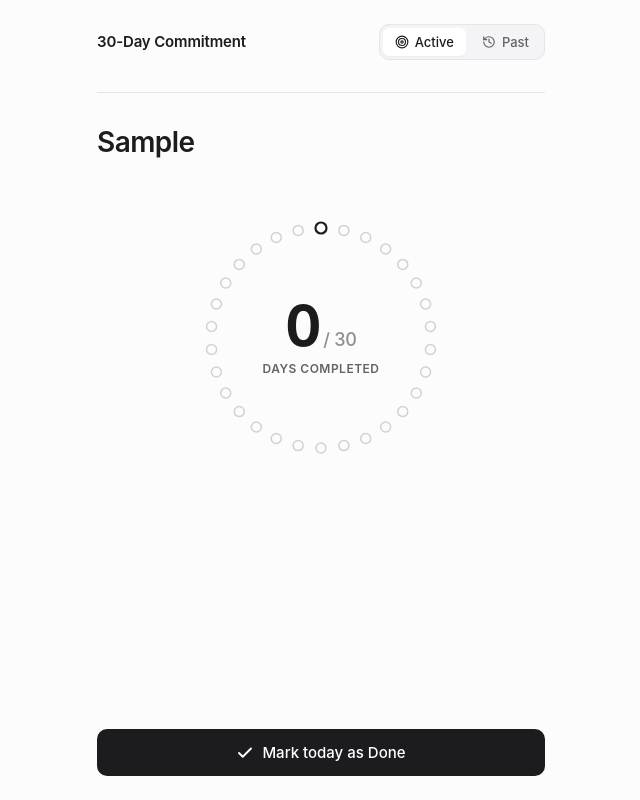
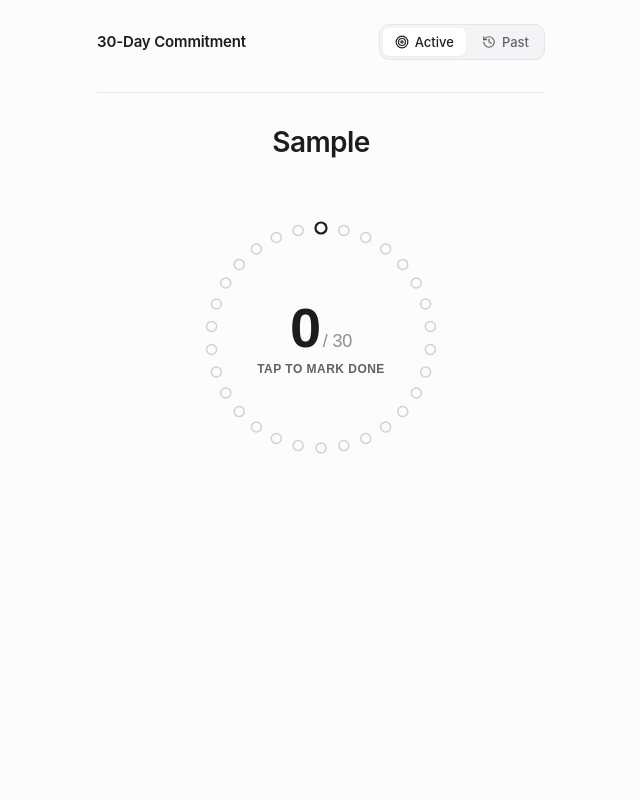
Before and after one commit to sidharthd/thirty-web, a React (Vite) app: page / in a window 1280 px wide. Both pictures are taken after typing "Sample" into the empty fields and a click on the button "Start 30-Day Commitment". Shown: the whole page, without its empty margins (319-959 px from the left). Built offline with nearby package versions, Linux system fonts and the light colour scheme.

Commit message:
tap on dial to mark today done

```diff
--- a/src/ui/components/DoneButton.tsx
+++ /dev/null
@@ -1,50 +0,0 @@
-import React from 'react';
-import { Check, RotateCcw } from 'lucide-react';
-
-interface DoneButtonProps {
-  isTodayDone: boolean;
-  onMarkDone: () => void;
-  onUndo: () => void;
-  disabled?: boolean;
-}
-
-export const DoneButton: React.FC<DoneButtonProps> = ({
-  isTodayDone,
-  onMarkDone,
-  onUndo,
-  disabled = false,
-}) => {
-  if (isTodayDone) {
-    return (
-      <div className="active-actions">
-        <div className="completed-badge">
-          <Check size={16} strokeWidth={2.5} aria-hidden="true" />
-          <span>Completed for today</span>
-        </div>
-        <button
-          type="button"
-          className="btn btn-ghost"
-          onClick={onUndo}
-          title="Undo today's completion"
-        >
-          <RotateCcw size={14} aria-hidden="true" />
-          <span>Undo today</span>
-        </button>
-      </div>
-    );
-  }
-
-  return (
-    <div className="active-actions">
-      <button
-        type="button"
-        className="btn btn-primary"
-        onClick={onMarkDone}
-        disabled={disabled}
-      >
-        <Check size={18} strokeWidth={2.5} aria-hidden="true" />
-        <span>Mark today as Done</span>
-      </button>
-    </div>
-  );
-};
--- a/src/ui/components/RadialProgress.tsx
+++ b/src/ui/components/RadialProgress.tsx
@@ -4,6 +4,8 @@ import { TARGET_DAYS } from '../../logic/commitmentRules.ts';
 interface RadialProgressProps {
   completedCount: number;
   isTodayDone: boolean;
+  onMarkDone: () => void;
+  disabled?: boolean;
 }
 
 const VIEWBOX_SIZE = 260;
@@ -14,11 +16,25 @@ const PIP_RADIUS = 5;
 export const RadialProgress: React.FC<RadialProgressProps> = ({
   completedCount,
   isTodayDone,
+  onMarkDone,
+  disabled = false,
 }) => {
   const days = Array.from({ length: TARGET_DAYS }, (_, i) => i + 1);
+  const isActionable = !isTodayDone && !disabled;
 
   return (
     <div className="radial-container" role="region" aria-label="30-day precision radial progress">
+      <button
+        type="button"
+        className={`radial-interactive-btn ${isActionable ? 'is-actionable' : 'is-done'}`}
+        onClick={isActionable ? onMarkDone : undefined}
+        disabled={disabled || isTodayDone}
+        aria-label={
+          isTodayDone
+            ? `Completed for today. ${completedCount} of ${TARGET_DAYS} days completed.`
+            : `Tap to mark today as done. Current progress: ${completedCount} of ${TARGET_DAYS} days completed.`
+        }
+      >
         <div className="radial-wrapper">
           <svg
             viewBox={`0 0 ${VIEWBOX_SIZE} ${VIEWBOX_SIZE}`}
@@ -56,9 +72,12 @@ export const RadialProgress: React.FC<RadialProgressProps> = ({
               <span className="radial-count">{completedCount}</span>
               <span className="radial-total">/ {TARGET_DAYS}</span>
             </div>
-          <span className="radial-label">days completed</span>
+            <span className="radial-label">
+              {isTodayDone ? 'Completed today' : 'Tap to mark done'}
+            </span>
           </div>
         </div>
+      </button>
     </div>
   );
 };
--- a/src/ui/screens/ActiveScreen.tsx
+++ b/src/ui/screens/ActiveScreen.tsx
@@ -2,8 +2,7 @@ import React from 'react';
 import type { Commitment } from '../../types/commitment.ts';
 import type { ProgressState } from '../../logic/commitmentRules.ts';
 import { RadialProgress } from '../components/RadialProgress.tsx';
-import { DoneButton } from '../components/DoneButton.tsx';
-import { Plus } from 'lucide-react';
+import { Plus, RotateCcw } from 'lucide-react';
 
 interface ActiveScreenProps {
   commitment: Commitment | null;
@@ -51,14 +50,23 @@ export const ActiveScreen: React.FC<ActiveScreenProps> = ({
       <RadialProgress
         completedCount={progress.current}
         isTodayDone={isTodayDone}
+        onMarkDone={onMarkDone}
+        disabled={progress.isComplete}
       />
 
-      <DoneButton
-        isTodayDone={isTodayDone}
-        onMarkDone={onMarkDone}
-        onUndo={onUndo}
-        disabled={progress.isComplete}
-      />
+      {isTodayDone && !progress.isComplete && (
+        <div className="active-undo-container">
+          <button
+            type="button"
+            className="btn btn-ghost"
+            onClick={onUndo}
+            title="Undo today's mark"
+          >
+            <RotateCcw size={14} aria-hidden="true" />
+            <span>Undo today</span>
+          </button>
+        </div>
+      )}
     </section>
   );
 };
--- a/src/ui/styles/app.css
+++ b/src/ui/styles/app.css
@@ -193,6 +193,39 @@ body {
   margin: var(--space-xl) 0;
 }
 
+.radial-interactive-btn {
+  background: transparent;
+  border: none;
+  padding: 0;
+  cursor: pointer;
+  border-radius: 50%;
+  outline: none;
+  transition: transform var(--transition-normal);
+  -webkit-tap-highlight-color: transparent;
+  display: block;
+}
+
+.radial-interactive-btn.is-actionable:hover {
+  transform: scale(1.02);
+}
+
+.radial-interactive-btn.is-actionable:active {
+  transform: scale(0.98);
+}
+
+.radial-interactive-btn.is-actionable:hover .radial-pip.today-target {
+  stroke-width: 3.2px;
+}
+
+.radial-interactive-btn.is-actionable:focus-visible {
+  outline: 2px solid var(--text-primary);
+  outline-offset: 8px;
+}
+
+.radial-interactive-btn.is-done {
+  cursor: default;
+}
+
 .radial-wrapper {
   position: relative;
   width: 260px;
@@ -272,36 +305,20 @@ body {
 .active-screen {
   display: flex;
   flex-direction: column;
+  align-items: center;
+  text-align: center;
   flex: 1;
 }
 
 .active-header {
   margin-bottom: var(--space-md);
+  text-align: center;
 }
 
-.active-progress-stat {
-  font-size: 15px;
-  font-weight: 500;
-  color: var(--text-secondary);
-  margin-top: var(--space-xs);
-}
-
-.active-actions {
+.active-undo-container {
   display: flex;
-  flex-direction: column;
-  align-items: center;
-  gap: var(--space-md);
-  margin-top: auto;
-  padding-top: var(--space-lg);
-}
-
-.completed-badge {
-  display: inline-flex;
-  align-items: center;
-  gap: 8px;
-  font-size: 14px;
-  font-weight: 500;
-  color: var(--text-secondary);
+  justify-content: center;
+  margin-top: var(--space-md);
 }
 
 /* Create Commitment Screen */
```
Lines whose indentation alone changed are shown as unchanged.
